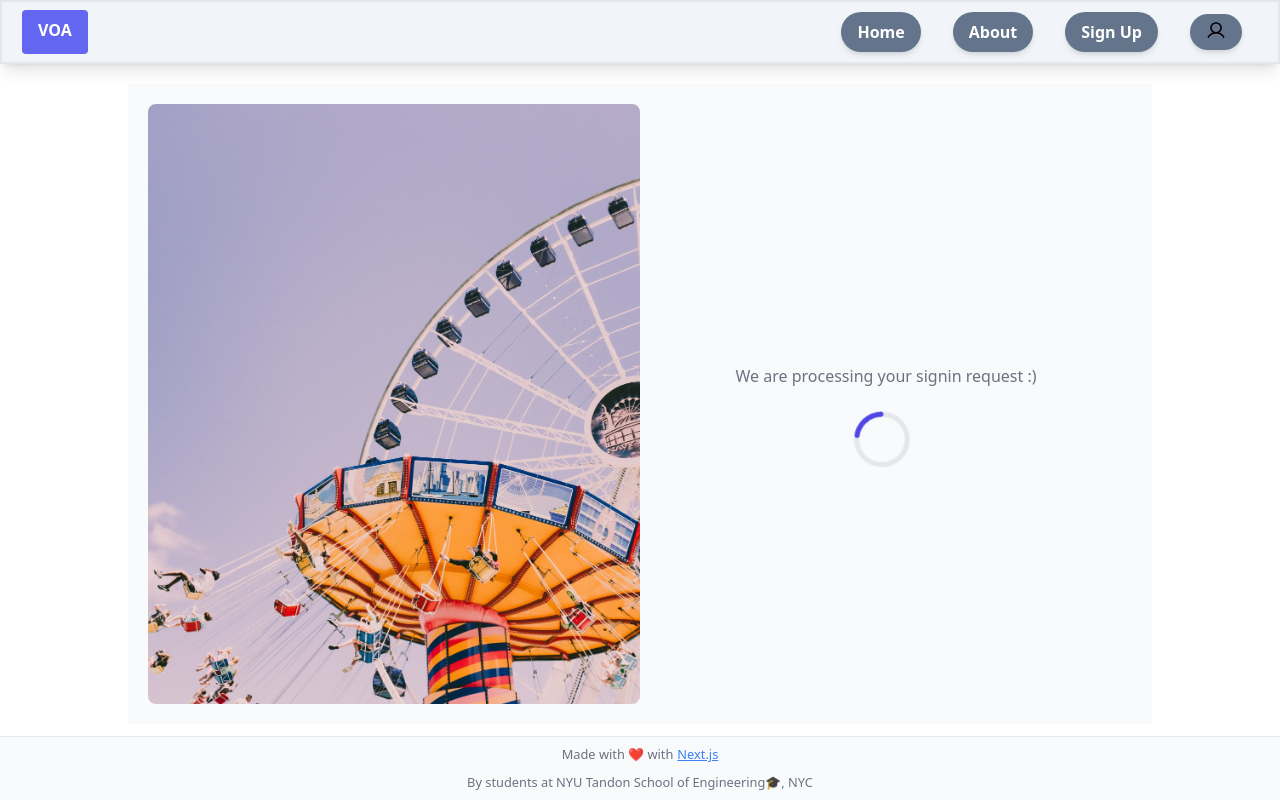
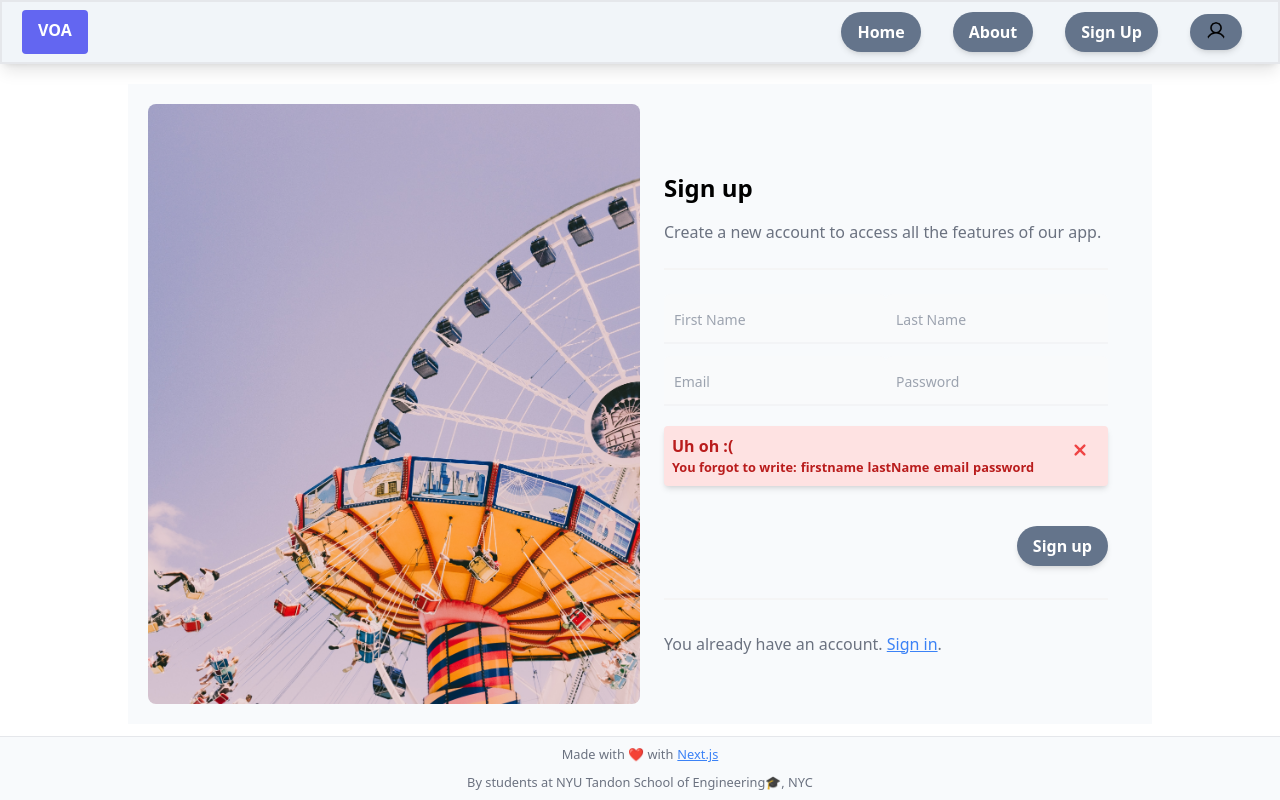
Before and after one commit to Yunzez/CS-GY6083_project, a Next.js app in the folder voyage_of_amusement/: page /signup in a window 1280 px wide. Both pictures are taken after a click on the button "Sign up". Built offline with nearby package versions, Linux system fonts and the light colour scheme.

Commit message:
add signup error

```diff
--- a/voyage_of_amusement/src/pages/signup.tsx
+++ b/voyage_of_amusement/src/pages/signup.tsx
@@ -15,7 +15,7 @@ const Signup: React.FC = () => {
   const [showProcess, setShowProcess] = useState(false)
   const [showDone, setShowDone] = useState(false)
   const imagePaths = ['/asset_img/1.jpg', '/asset_img/2.jpg', '/asset_img/3.jpg', '/asset_img/4.jpg', '/asset_img/5.jpg'];
-
+  const [showError, setShowError] = useState(false)
   useEffect(() => {
 
     let count = 1
@@ -42,32 +42,38 @@ const Signup: React.FC = () => {
 
   }, []);
 
-  let unfilled = [];
+  const [unfilled, setUnfilled] = useState<string>([]);
   const checkInfo = (): boolean => {
-
-    if (firstName.legnth != 0 && lastName.length != 0 && email.length != 0 && password.length != 0) {
+    setUnfilled([])
+    if (firstName.length != 0 && lastName.length != 0 && email.length != 0 && password.length != 0) {
       return true
     } else {
-      if (firstName.legnth == 0) {
-        unfilled.push('firstname')
+      let updateList = []
+      console.log(firstName, lastName, password, email)
+      if (firstName.length == 0) {
+        updateList.push('firstname')
       }
-      if (lastName.legnth == 0) {
-        unfilled.push('lastName')
+      if (lastName.length == 0) {
+        updateList.push('lastName')
       }
-      if (password.legnth == 0) {
-        unfilled.push('password')
+      if (email.length == 0) {
+        updateList.push('email')
       }
-      if (password.legnth == 0) {
-        unfilled.push('password')
+      if (password.length == 0) {
+        updateList.push('password')
       }
-
+      setShowError(true)
+      setUnfilled(updateList)
+      console.log(unfilled)
     }
-    return true
+    return false
   }
 
 
   const handleSignUp = async () => {
-    checkInfo()
+    if (!checkInfo()) {
+      return
+    }
     console.log('signing up')
     setShowProcess(true)
     await delay(3000)
@@ -160,6 +166,22 @@ const Signup: React.FC = () => {
                     </label>
                   </div>
                 </div>
+
+                <div className={`bg-red-100 text-red-700 px-2 py-2 rounded relative transition-opacity duration-500 shadow-md mt-5 ${showError ? 'opacity-1 h-100' : 'opacity-0 h-0'}`} role="alert">
+                  <div className={`${showError ? 'opacity-1 h-100 d-inline' : 'opacity-0 h-0 d-none'}`}>
+                    <div><strong className="font-bold ">{"Uh oh :("}</strong></div>
+                    <small className="block font-bold flex">You forgot to write:
+                      {unfilled.map((str, index) => (
+                        <p className='ml-1'>{str}</p>
+                      ))}
+                    </small>
+                    <span className="absolute top-0 bottom-0 right-0 px-4 py-3">
+                      <svg className="fill-current h-6 w-6 text-red-500" role="button" xmlns="http://www.w3.org/2000/svg" viewBox="0 0 20 20" onClick={async () => { setShowError(false); await delay(500); setUnfilled([]); }}><title>Close</title><path d="M14.348 5.652a1 1 0 010 1.414L11.414 10l2.934 2.934a1 1 0 11-1.414 1.414L10 11.414l-2.934 2.934a1 1 0 11-1.414-1.414L8.586 10 5.652 7.066a1 1 0 011.414-1.414L10 8.586l2.934-2.934a1 1 0 011.414 0z" /></svg>
+                    </span>
+                  </div>
+                </div>
+
+
                 <div className='flex justify-end mt-5'>
                   <Button className='mt-5 mx-left' onClick={() => handleSignUp()}>Sign up</Button>
                 </div>
```
